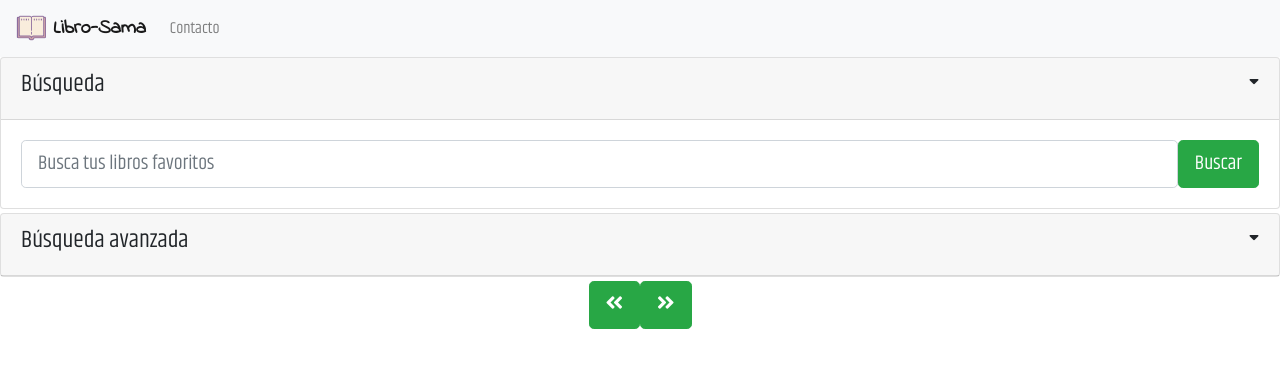
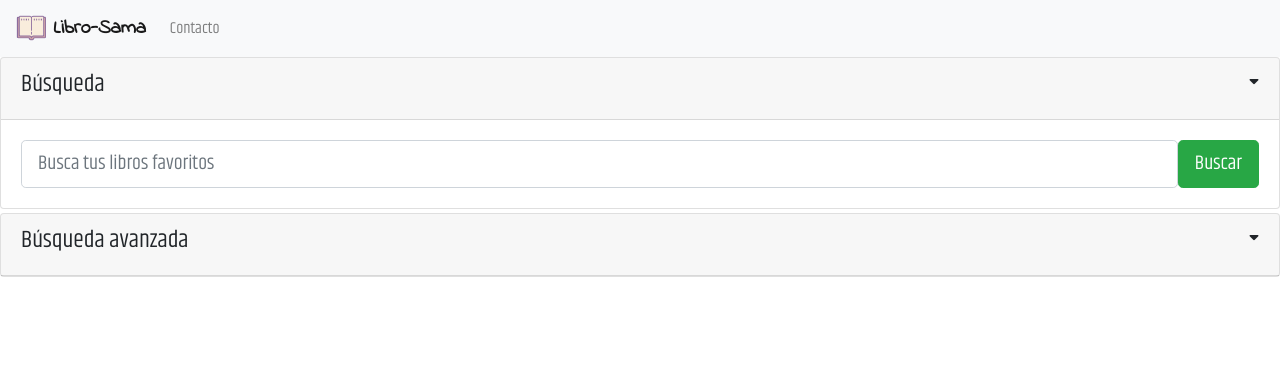
Before and after one commit to luis-sama/integrador-mobiles, a React (Create React App) app: page / in a window 1280 px wide. Shown: the top 368 px of the page. Built offline with nearby package versions, Linux system fonts and the light colour scheme.

Commit message:
Oculto botones de avanzar cuando no hay libros

```diff
--- a/src/Componentes/BuscarLibros/BuscarLibros.js
+++ b/src/Componentes/BuscarLibros/BuscarLibros.js
@@ -14,9 +14,9 @@ class BuscarLibros extends Component {
         {value => {
           const { libros, dispatch } = value
           let listaLibros = null
+          let botones = null
           if (libros) {
             if (libros.data.totalItems !== 0) {
-              console.log(libros)
               listaLibros = libros.data.items.map(libro => {
                 return (
                   <div className="col-md-2 m-1">
@@ -32,10 +32,14 @@ class BuscarLibros extends Component {
                   </div>
                 )
               })
+              botones = <div>
+                <button className="btn btn-lg btn-success" onClick={() => dispatch({type: 'PAGINA_ANTERIOR'})}><i className="fas fa-angle-double-left"/></button>
+              <button className="btn btn-lg btn-success" onClick={() => dispatch({type: 'PAGINA_SIGUIENTE'})}><i className="fas fa-angle-double-right"/></button>
+              </div>
+
             } else {
               listaLibros = <h1>No se encontraron coincidencias</h1>
             }
-
           }
           return (
             <div>
@@ -44,8 +48,7 @@ class BuscarLibros extends Component {
               <div className="row justify-content-center">
                 {listaLibros}
               </div>
-              <button className="btn btn-lg btn-success" onClick={() => dispatch({type: 'PAGINA_ANTERIOR'})}><i className="fas fa-angle-double-left"/></button>
-              <button className="btn btn-lg btn-success" onClick={() => dispatch({type: 'PAGINA_SIGUIENTE'})}><i className="fas fa-angle-double-right"/></button>
+              {botones}
             </div>
           )
         }}
```
